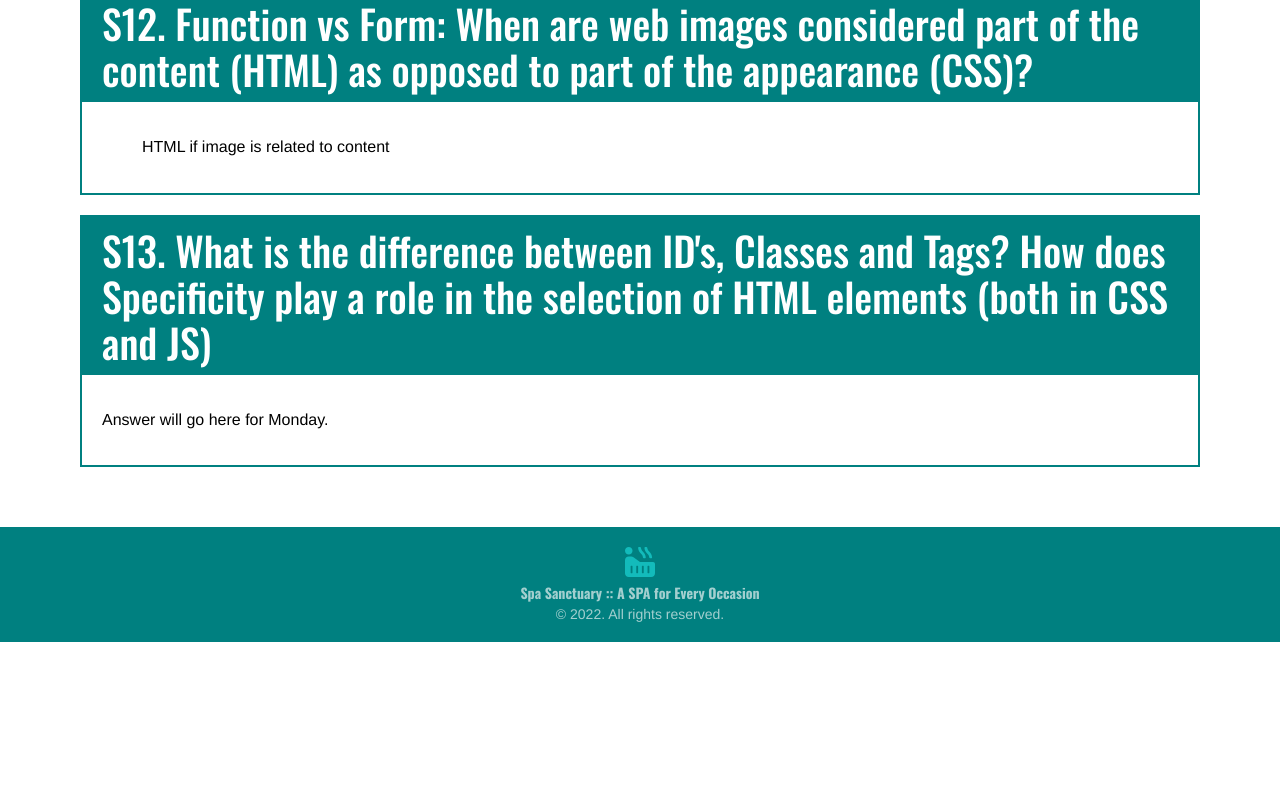
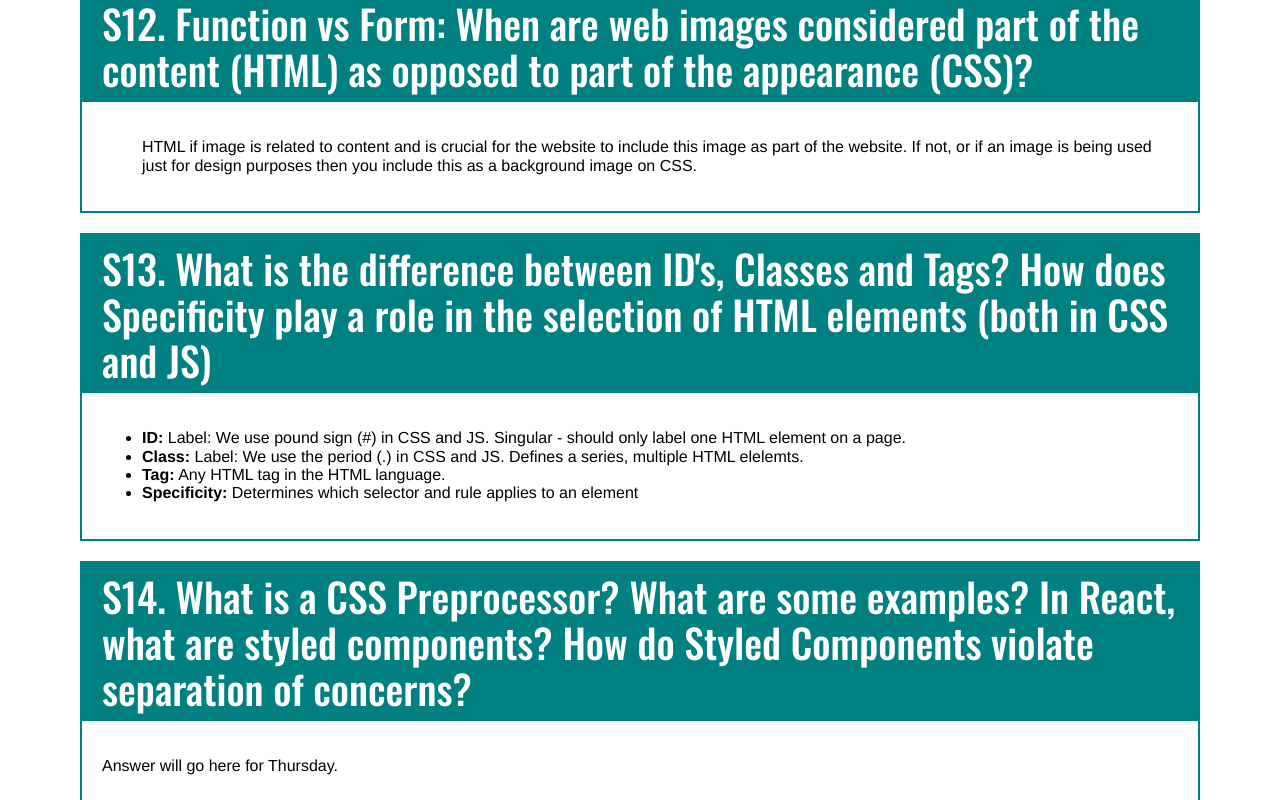
Before and after one commit to vartunduaga22/Web-1-Artunduaga-Valentina-Final, a React (Create React App) app: page /homework in a window 1280 px wide. Shown: the part 3620-4420 px from the top of the page. Before the commit the page ends 4262 px from the top, so only its background shows below. Built offline with nearby package versions, Linux system fonts and the light colour scheme.

Commit message:
Updating Homework

```diff
--- a/src/React/Homework/Essays/Essays.jsx
+++ b/src/React/Homework/Essays/Essays.jsx
@@ -87,11 +87,20 @@ const Essays = () => {
             </Essay>
             <Essay q='S12. Function vs Form: When are web images considered part of the content (HTML) as opposed to part of the appearance (CSS)?'>
                 <ul>
-                    <p>HTML if image is related to content</p>
+                    <p>HTML if image is related to content and is crucial for the website to include this image as part of the website.
+                        If not, or if an image is being used just for design purposes then you include this as a background image on CSS.</p>
                 </ul>
             </Essay>
             <Essay q="S13. What is the difference between ID's, Classes and Tags? How does Specificity play a role in the selection of HTML elements (both in CSS and JS)">
-                <p>Answer will go here for Monday.</p>
+                <ul>
+                    <li><b>ID:</b> Label: We use pound sign (#) in CSS and JS. Singular - should only label one HTML element on a page. </li>
+                    <li><b>Class:</b> Label: We use the period (.) in CSS and JS. Defines a series, multiple HTML elelemts.</li>
+                    <li><b>Tag:</b> Any HTML tag in the HTML language.</li>
+                    <li><b>Specificity:</b> Determines which selector and rule applies to an element</li>
+                </ul>
+            </Essay>
+            <Essay q="S14. What is a CSS Preprocessor? What are some examples? In React, what are styled components? How do Styled Components violate separation of concerns?">
+                <p>Answer will go here for Thursday.</p>
             </Essay>
         </EssaysStyled>
     )
```
